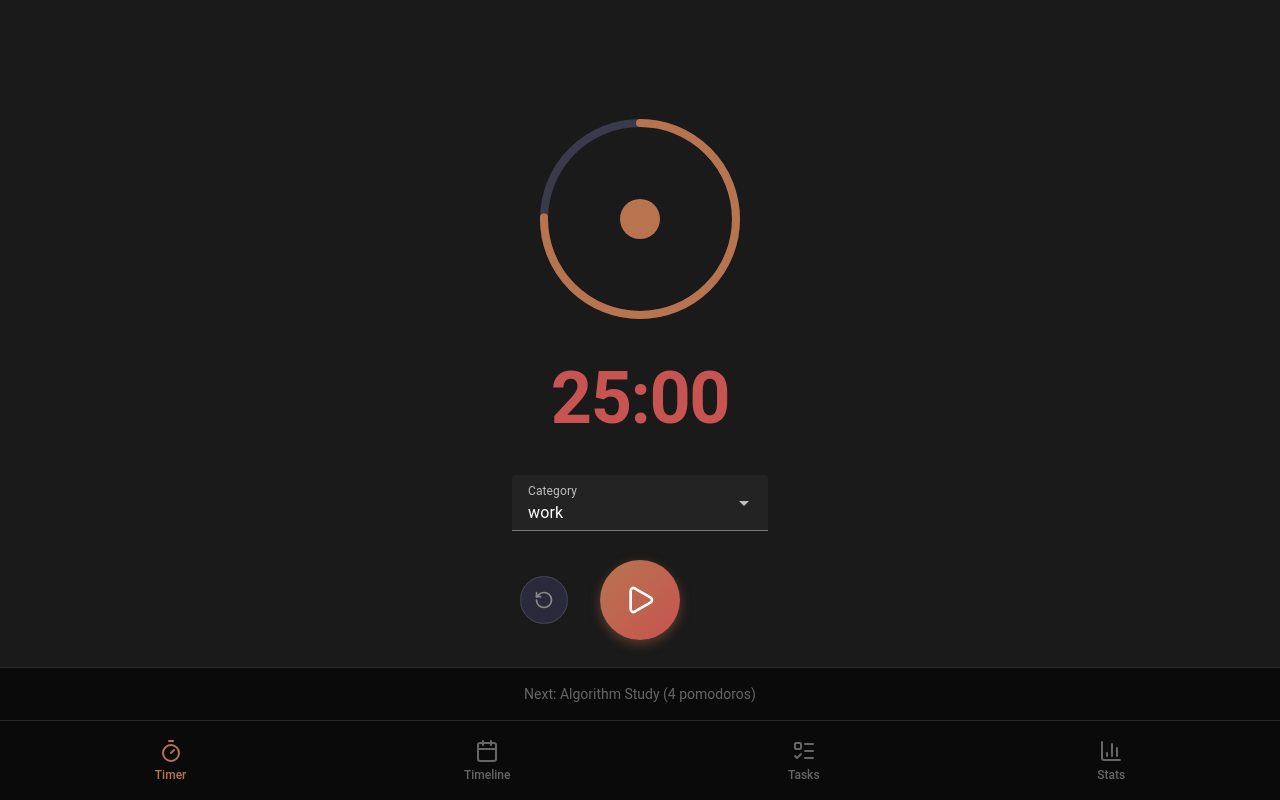
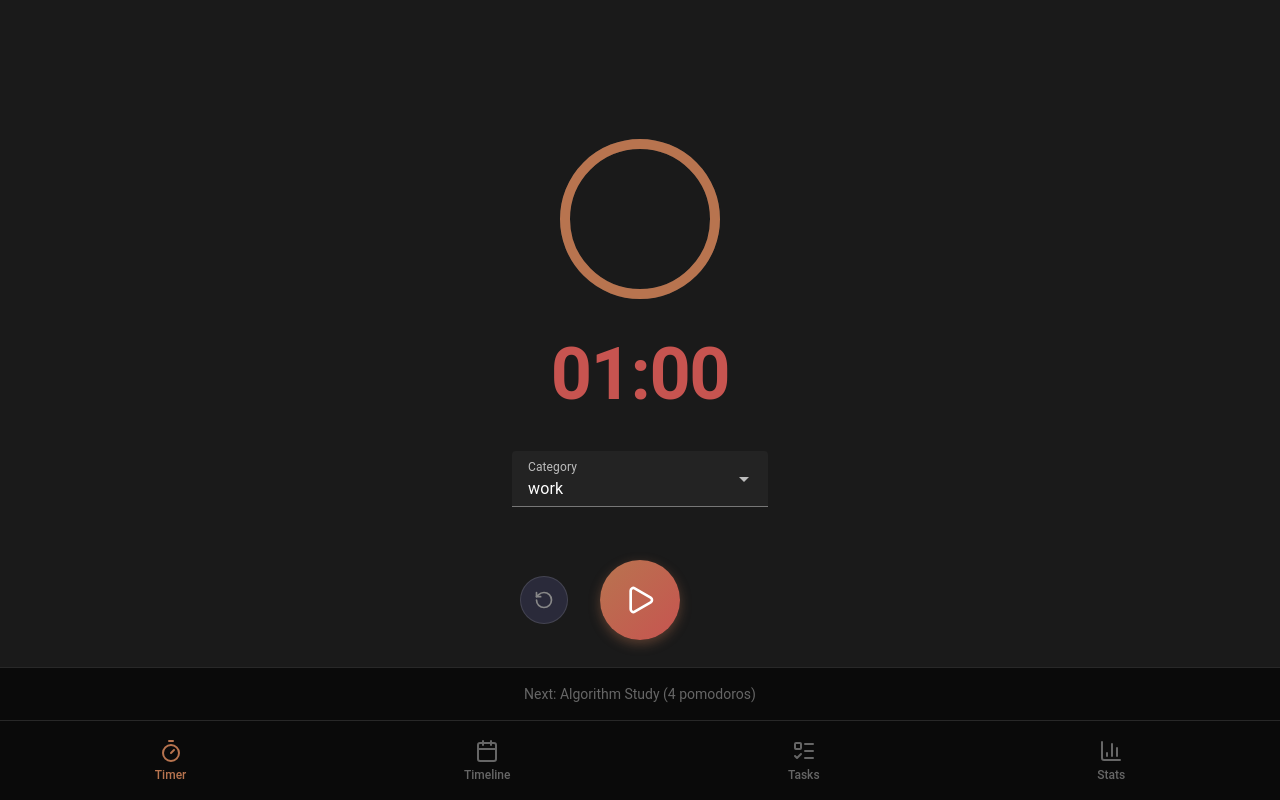
Before and after one commit to Samu-K/pomodo, a Vue app: page / in a window 1280 px wide. Built offline with nearby package versions, Linux system fonts and the light colour scheme.

Commit message:
progress ring

```diff
--- a/src/pages/landing/TimerScreen.vue
+++ b/src/pages/landing/TimerScreen.vue
@@ -1,9 +1,8 @@
 <script setup lang="ts">
 import { Pause, Play, RotateCcw, SkipForward } from "lucide-vue-next";
-import { ref, computed, onUnmounted } from "vue";
+import { ref, computed, onUnmounted, reactive } from "vue";
 
-const initialTimeInSeconds = 25 * 60;
-
+const initialTimeInSeconds = 60;
 const remainingTime = ref(initialTimeInSeconds);
 const isRunning = ref(false);
 let timerId: number | undefined;
@@ -29,6 +28,9 @@ const formatTime = (totalSeconds: number): string => {
 	}
 };
 
+const percentCompleted = computed(
+	() => (remainingTime.value / initialTimeInSeconds) * 100
+);
 const formattedTime = computed(() => formatTime(remainingTime.value));
 
 const tick = () => {
@@ -93,8 +95,9 @@ onUnmounted(() => {
   <div class="flex flex-col h-full bg-dark-bg">
     <!-- Main Timer Container -->
     <div class="flex-1 flex flex-col items-center justify-center px-6 gap-10">
-
       <!-- Progress Ring -->
+      <v-progress-circular :model-value="percentCompleted" color="pomodo-orange" :size="160" width="10"></v-progress-circular>
+      <!--
       <div class="relative w-52 h-52">
         <svg class="transform -rotate-90 w-52 h-52">
           <circle
@@ -121,6 +124,7 @@ onUnmounted(() => {
           <div class="w-10 h-10 bg-pomodo-orange rounded-full"></div>
         </div>
       </div>
+      -->
 
       <!-- Timer Display -->
       <div class="text-timer text-pomodo-red">
```
